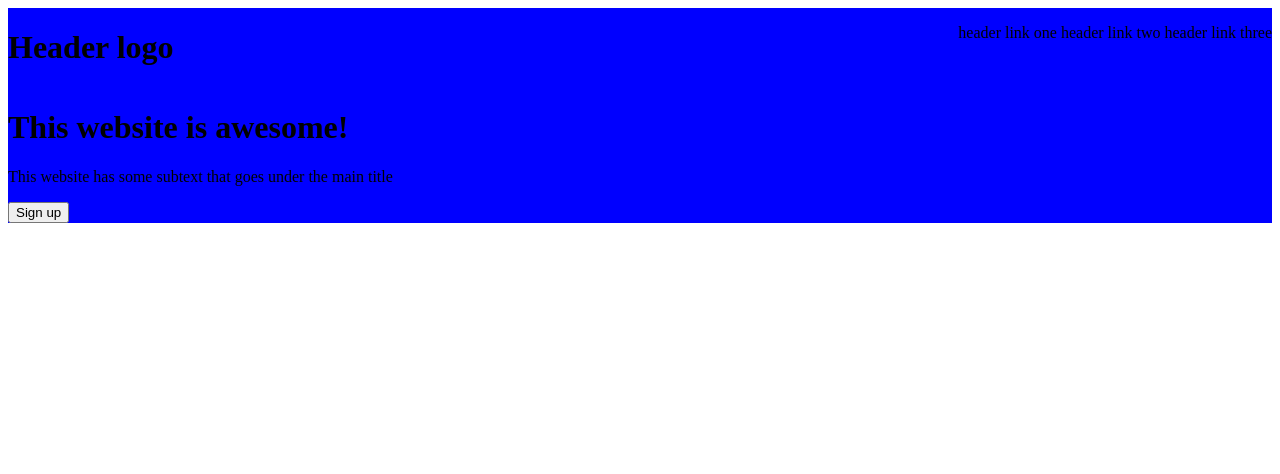
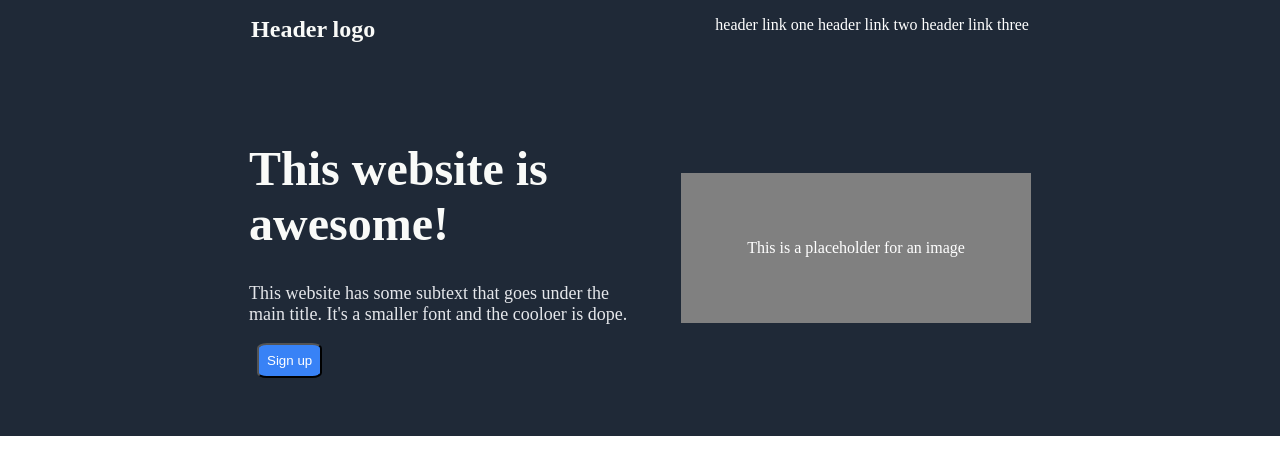
Before and after one commit to mojoee/02_LandingPage, a plain HTML site: page index.html in a window 1280 px wide. Drawn offline with Linux system fonts and the light colour scheme.

Commit message:
first part of landing page

```diff
--- a/index.html
+++ b/index.html
@@ -9,20 +9,28 @@
 </head>
 <body>
     <div class="top-section">
+        <div class="container">
     <div class="header">
-    <h1> Header logo</h1>
+    <h1 id="headlogo"> Header logo</h1>
     <ul id="menu">
         <li>header link one</li>
         <li>header link two</li>
         <li>header link three</li>
     </ul>
     </div>
-    <h1>This website is awesome!</h1>
-    <p>This website has some subtext that goes under the main title</p>
-    <button>Sign up</button>
+</div>
+    <div class=container id="top">
     <div class="Showcase">
 
+
+    <h1 id="header1">This website is awesome!</h1>
+    <p id="subtext1">This website has some subtext that goes under the main title. It's a smaller font and the cooloer is dope.</p>
+    <button>Sign up</button>
     </div>
+    <div class="placeholderimage">
+    <p>This is a placeholder for an image</p>
+    </div>
+</div>
     <div class="citation">
 
     </div>
--- a/style.css
+++ b/style.css
@@ -1,6 +1,36 @@
+body{
+    margin: 0;
+    padding: 0;
+    color: white;
+
+}
+
 .header{
     display: flex;
     justify-content: space-between;
+    color: white;
+    gap: 300px;
+}
+
+#headlogo{
+    font-size: 24px;
+    color: #F9FAF8;
+}
+
+#header1{
+    font-size: 48px;
+    font-weight: bolder;
+    color: #F9FAF8;
+}
+
+button{
+    color: white;
+    background-color: #3882F6;
+    display:block;
+    border-radius: 15%;
+    outline: none;
+    margin: 8px;
+    padding: 8px;
 }
 
 #menu ul{
@@ -11,5 +41,35 @@
   }
 
 .top-section{
-    background: blue;
+    background: #1F2937;
 }
+
+.container{
+    display: flex;
+    flex-direction: row;
+    justify-content: center;
+    align-items: center;
+}
+
+.Showcase{
+    width: 400px;
+}
+
+#top.container{
+    padding-bottom:50px;
+    padding-top:50px;
+    gap: 32px;
+}
+
+#subtext1{
+    font-size: 18px;
+    color: #E5E7EB;
+}
+.placeholderimage{
+    background-color: gray;
+    width: 350px;
+    height: 150px;
+    display: flex;
+    justify-content: center;
+    align-items: center;
+}
```
